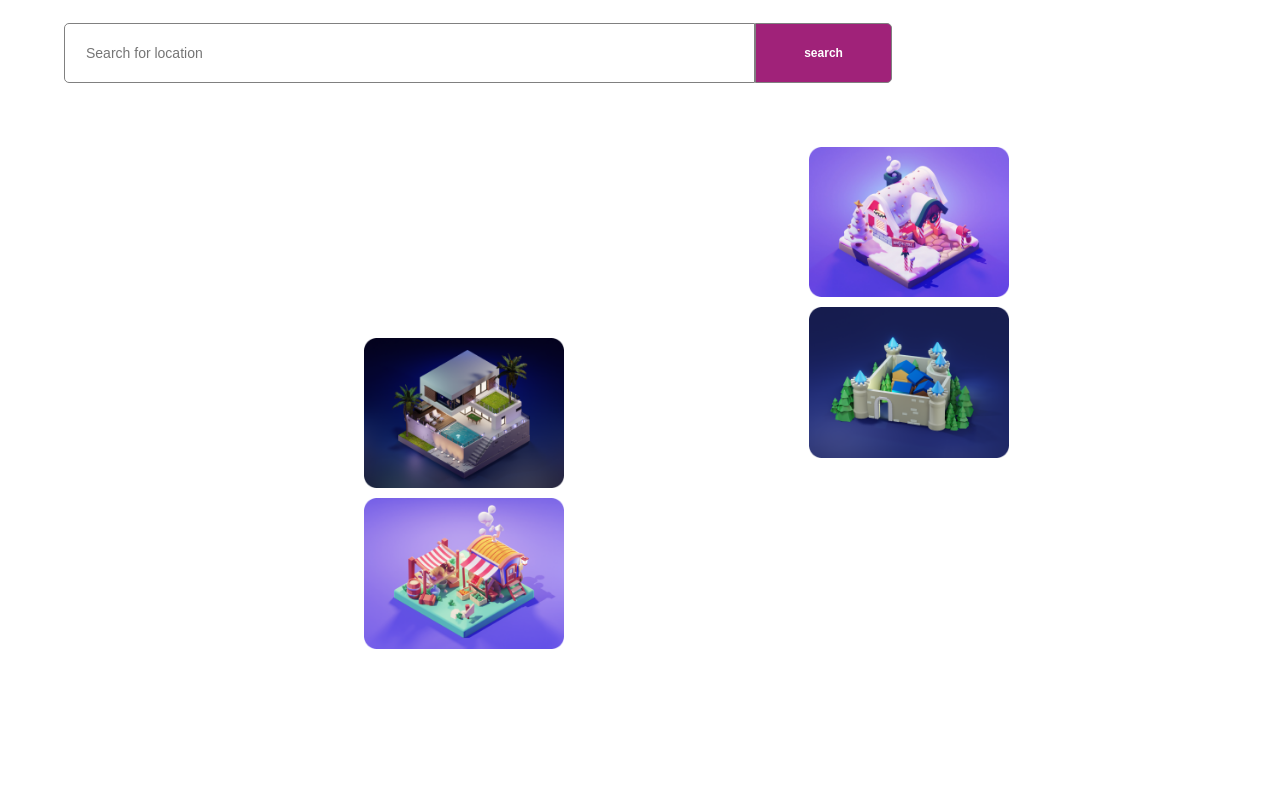
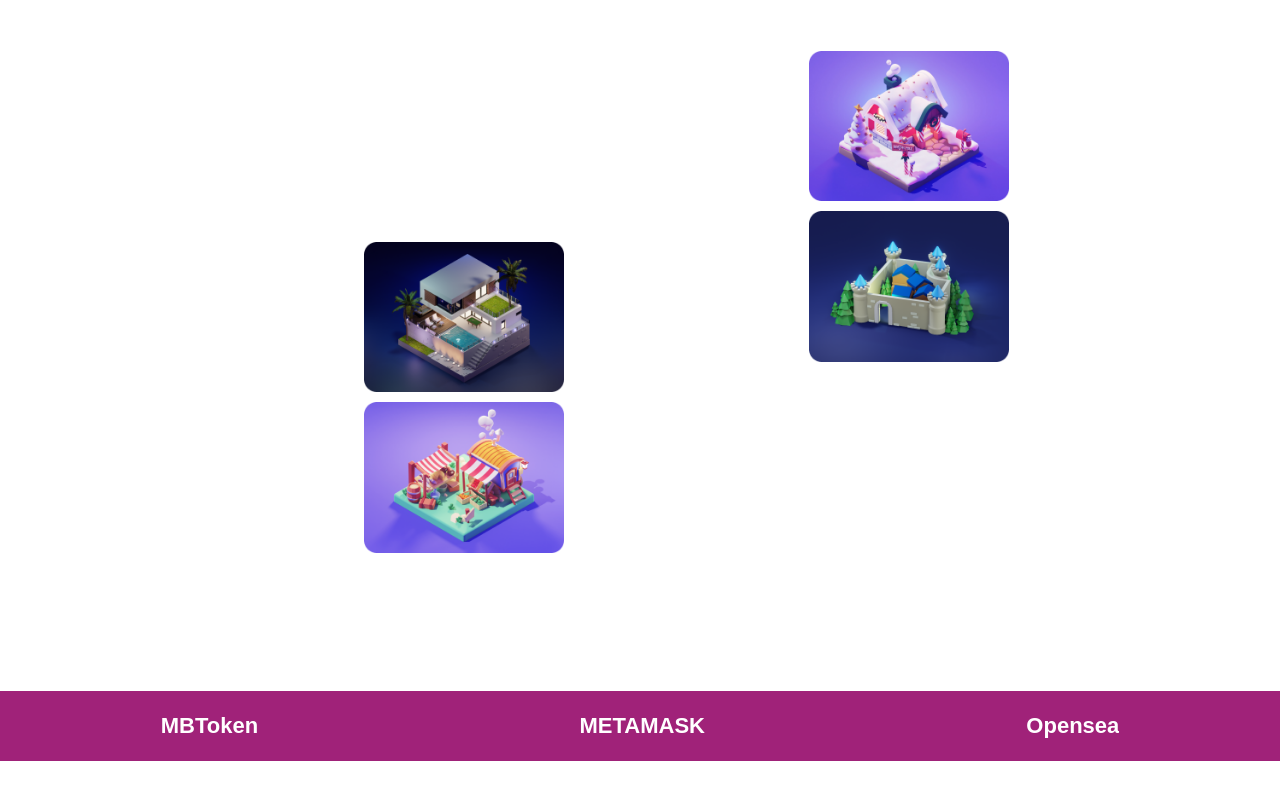
Before and after one commit to emdevelopa/metabnb, a React (Create React App) app: page / in a window 1280 px wide. Shown: the part 550-1350 px from the top of the page. After the commit the page ends 1327 px from the top, so only its background shows below. Built offline with nearby package versions, Linux system fonts and the light colour scheme.

Commit message:
initial commit

```diff
--- a/src/App.css
+++ b/src/App.css
@@ -15,7 +15,7 @@ body{
 
 }
 .m-c{
-
+  overflow-y: hidden;
   position: relative;
   display: flex;
   flex-direction: row;
@@ -70,7 +70,7 @@ body{
   display: none;
 }
  section{
-  padding: 6em 0;
+  /* padding: 6em 0; */
   display: flex;
   align-items: center;
 }
@@ -143,6 +143,17 @@ section .search-container button,section .search-container input{
  margin-bottom: 10px;
 }.in{
   display: none;
+}
+.row-tab{
+  background-color: #A02279;
+  margin-bottom: 1em;
+  display: flex;
+  flex-direction: row;
+  justify-content: space-around;
+}
+.row-tab h3{
+  color: #fff;
+  font-size: 22px;
 }
 @media(max-width:1290px){
   section{
--- a/src/home.js
+++ b/src/home.js
@@ -54,6 +54,11 @@ function Home() {
           </div>
         </section>
       </div>
+      <div className="row-tab">
+        <h3>MBToken</h3>
+        <h3>METAMASK</h3>
+        <h3>Opensea</h3>
+      </div>
     </>
   );
 }
```
